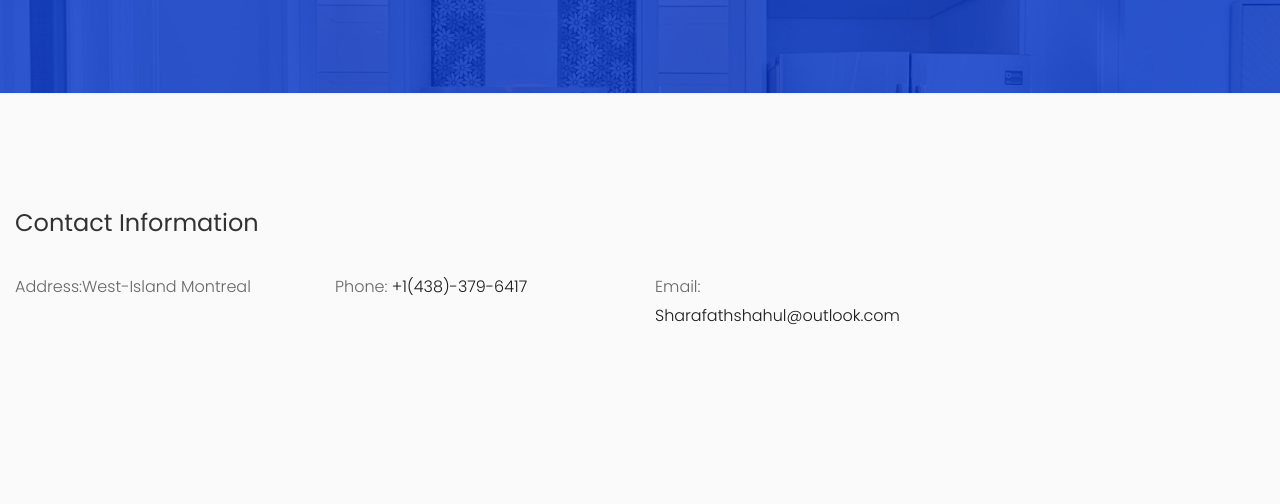
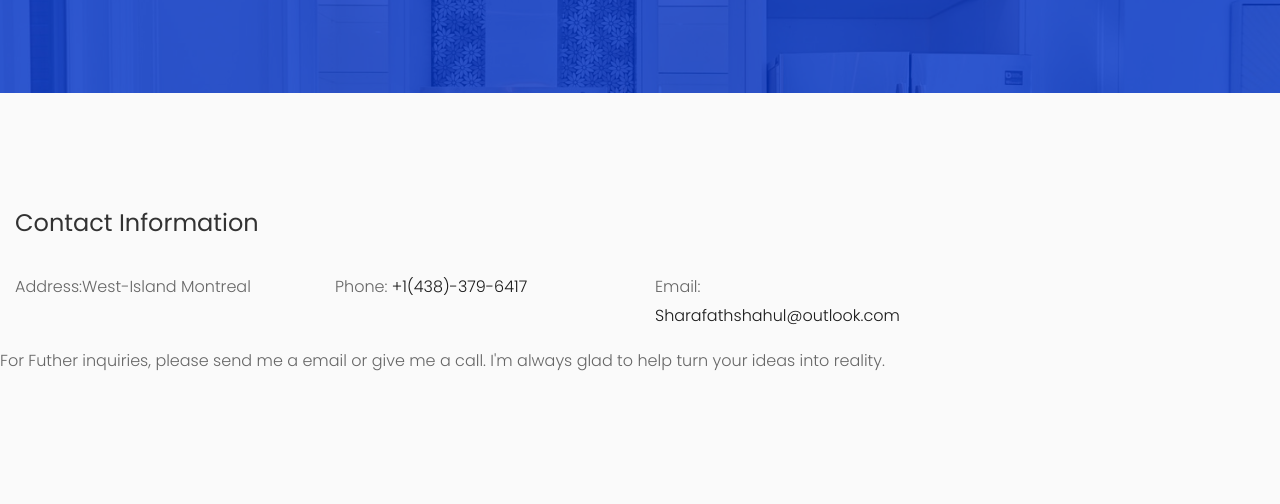
Before and after one commit to Mtlmohamed/decuisineetcomptoir, a plain HTML site: page contact.html in a window 1280 px wide. Shown: the part 280-784 px from the top of the page. Drawn offline with Linux system fonts and the light colour scheme; some packages are replaced by stand-ins of ours; no server answers; files whose address does not match are found by name.

Commit message:
test 3.0

```diff
--- a/contact.html
+++ b/contact.html
@@ -78,6 +78,7 @@
             <p><span>Email:</span> <a href="mailto:info@yoursite.com">Sharafathshahul@outlook.com</a></p>
 
         </div>
+        <div>For Futher inquiries, please send me a email or give me a call. I'm always glad to help turn your ideas into reality.</div>
       </div>
     </section>
 		<section class="ftco-section ftco-no-pt ftco-no-pb contact-section">
```
